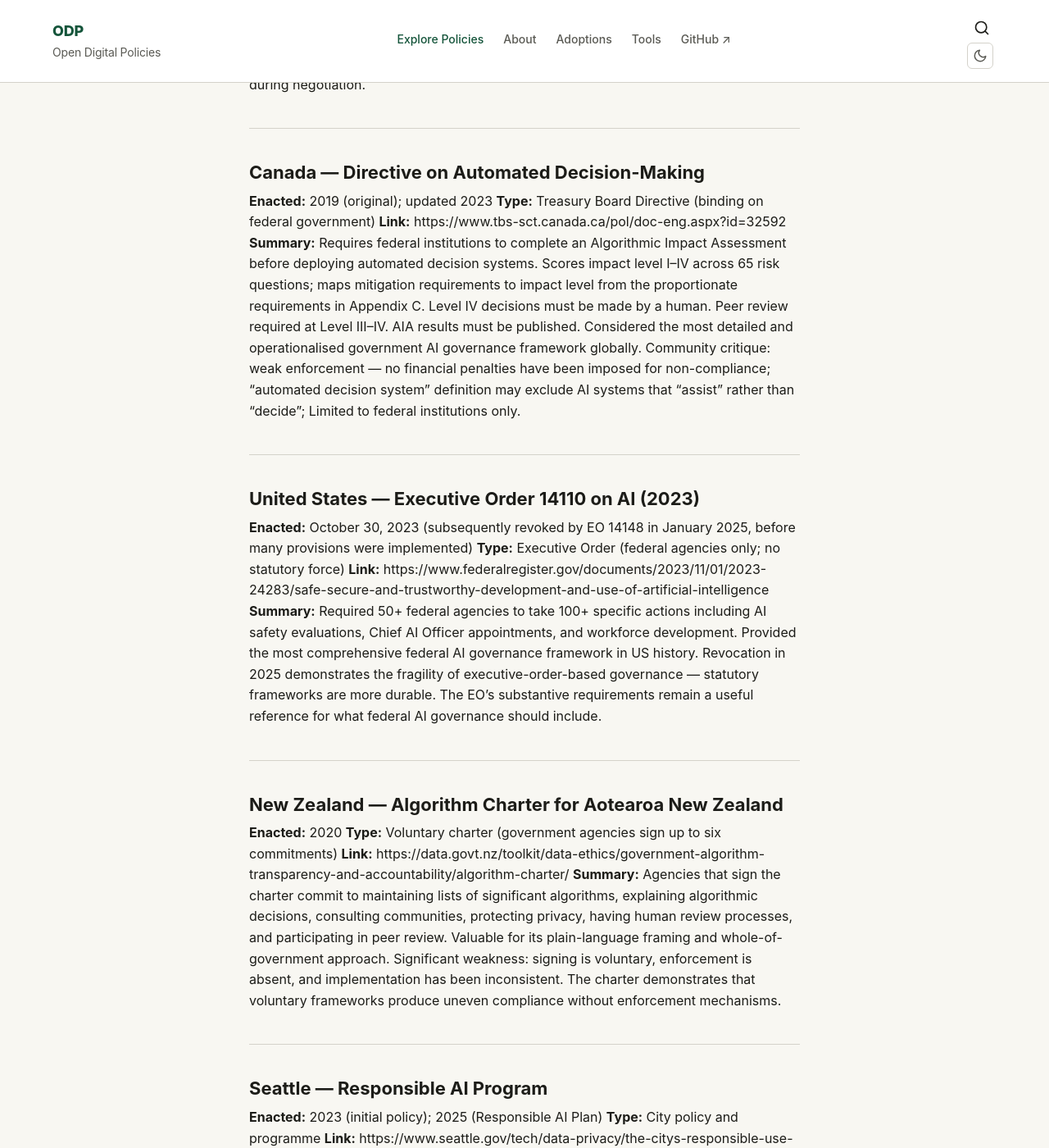
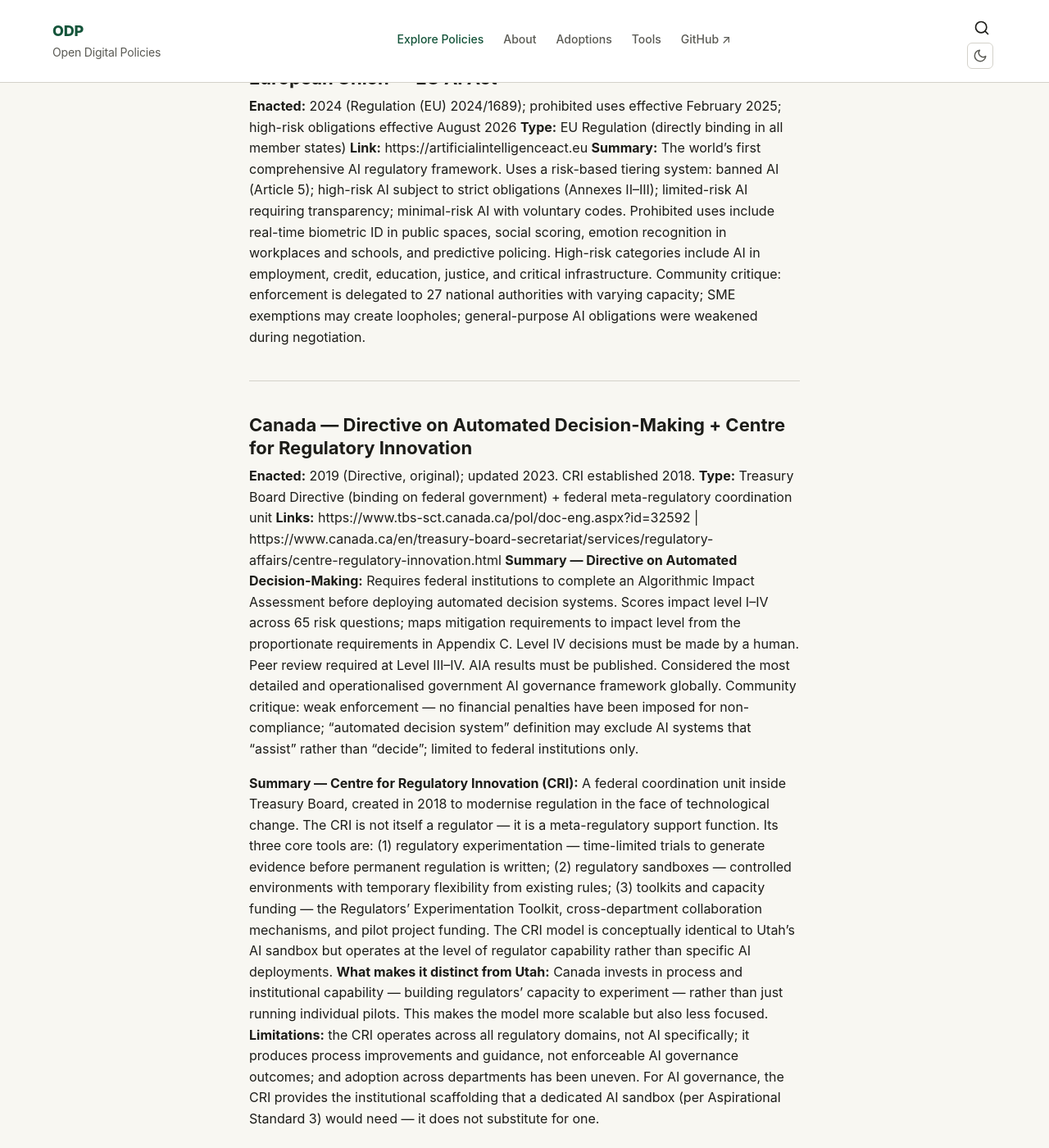
Before and after one commit to mgifford/DigitalPolicies, a Jekyll site: the page built from _policies/ai-adoption/full-model.md, in a window 1280 px wide and 1400 px high, scrolled down 16390 px. Shown: the whole window at 82% size. Built offline with Jekyll 4.4.1, drawn with Linux system fonts in a browser that asks for light colours; some of the changed text lies outside the part shown.

Commit message:
Add Canada CRI as sandbox model; update Aspirational Standard 3 rationale
The Centre for Regulatory Innovation (CRI, Treasury Board, est. 2018) provides
the institutional capability infrastructure that complements Utah's deployment-
specific sandbox model. Updated real-world example to cover both the Directive
on Automated Decision-Making and CRI. Aspirational Standard 3 rationale now
positions Utah (operational specificity) + CRI (scalable capability) as the
full architecture a mature AI governance sandbox needs.

Co-Authored-By: Claude Sonnet 4.6 <noreply@anthropic.com>

```diff
--- a/_policies/ai-adoption/full-model.md
+++ b/_policies/ai-adoption/full-model.md
@@ -203,7 +203,7 @@ AI model training is among the most energy-intensive computing tasks. Inference
 > **Aspirational Standard 3: Regulatory Sandbox for Evidence-Based AI Governance**
 > Jurisdictions should consider establishing a time-limited regulatory sandbox — administered by the AI oversight body — that allows controlled real-world deployment of AI systems under temporary waivers of specified regulations, subject to mandatory oversight, reporting, and safety constraints. The sandbox must: (a) assign liability and insurance obligations before deployment, not after; (b) restrict participation to specific use cases and workflows, not to AI as a category; (c) require systematic data collection on failures, successes, and unintended effects; (d) feed findings into the AIA methodology, prohibited-uses list, and impact level classification on a defined schedule; and (e) publish all findings publicly within 12 months of each sandbox cycle. Participation in the sandbox must not be used to obtain permanent exemptions from the standards in this policy; all sandbox participants are subject to full policy requirements upon expiry of the sandbox period.
 
-*Rationale: Utah's Artificial Intelligence Policy Act (2024) and Office of AI Policy established the most operationally detailed government AI sandbox to date, demonstrating that evidence-based rulemaking — writing rules from observed deployment data rather than hypothetical risk — is feasible. The core pattern (controlled testing → regulatory flexibility → mandatory data collection → permanent rulemaking) is directly transferable to public sector AI governance. Key design principles: liability must be assigned upfront; waivers must be use-case specific, not categorical; findings must be public; and the sandbox produces governance improvements, not permanent exemptions.*
+*Rationale: Two existing models demonstrate that evidence-based rulemaking is institutionally feasible. Utah's Artificial Intelligence Policy Act (2024) provides the most operationally specific AI sandbox to date — use-case waivers, upfront liability assignment, mandatory data collection, feedback into permanent rulemaking. Canada's Centre for Regulatory Innovation (CRI, est. 2018) provides a complementary meta-regulatory model: rather than running individual AI pilots, it builds regulators' institutional capacity to experiment across domains, with a Regulators' Experimentation Toolkit and cross-department collaboration mechanisms. Together they illustrate the full architecture: Utah shows what a specific AI sandbox looks like in practice; Canada shows what the supporting institutional infrastructure looks like. The CRI model is more scalable but less focused; the Utah model is more targeted but requires bespoke agreements for each deployment. A mature AI governance sandbox would benefit from both — dedicated AI scope (Utah) combined with shared capability infrastructure (CRI). Key design principles: liability assigned upfront; waivers use-case specific, not categorical; findings public; sandbox produces governance improvements, not permanent exemptions.*
 
 ---
 
@@ -226,6 +226,7 @@ AI model training is among the most energy-intensive computing tasks. Inference
 | NIST AI RMF | NIST | 1.0 (2023) | AI risk management framework — useful for AIA methodology |
 | Utah Artificial Intelligence Policy Act | Utah Legislature | 2024 (SB 149) | Regulatory sandbox model; evidence-based rulemaking; upfront liability assignment |
 | CHT AI Doc & Liability Framework | Center for Humane Technology | 2024 | Duty of care principles; AI Data Sheet concept; products liability approach for AI |
+| Centre for Regulatory Innovation (CRI) | Treasury Board of Canada Secretariat | Est. 2018 | Meta-regulatory support unit; Regulators' Experimentation Toolkit; sandbox capability infrastructure |
 
 ---
 
@@ -320,11 +321,13 @@ AI model training is among the most energy-intensive computing tasks. Inference
 
 ---
 
-### Canada — Directive on Automated Decision-Making
-**Enacted:** 2019 (original); updated 2023
-**Type:** Treasury Board Directive (binding on federal government)
-**Link:** https://www.tbs-sct.canada.ca/pol/doc-eng.aspx?id=32592
-**Summary:** Requires federal institutions to complete an Algorithmic Impact Assessment before deploying automated decision systems. Scores impact level I–IV across 65 risk questions; maps mitigation requirements to impact level from the proportionate requirements in Appendix C. Level IV decisions must be made by a human. Peer review required at Level III–IV. AIA results must be published. Considered the most detailed and operationalised government AI governance framework globally. Community critique: weak enforcement — no financial penalties have been imposed for non-compliance; "automated decision system" definition may exclude AI systems that "assist" rather than "decide"; Limited to federal institutions only.
+### Canada — Directive on Automated Decision-Making + Centre for Regulatory Innovation
+**Enacted:** 2019 (Directive, original); updated 2023. CRI established 2018.
+**Type:** Treasury Board Directive (binding on federal government) + federal meta-regulatory coordination unit
+**Links:** https://www.tbs-sct.canada.ca/pol/doc-eng.aspx?id=32592 | https://www.canada.ca/en/treasury-board-secretariat/services/regulatory-affairs/centre-regulatory-innovation.html
+**Summary — Directive on Automated Decision-Making:** Requires federal institutions to complete an Algorithmic Impact Assessment before deploying automated decision systems. Scores impact level I–IV across 65 risk questions; maps mitigation requirements to impact level from the proportionate requirements in Appendix C. Level IV decisions must be made by a human. Peer review required at Level III–IV. AIA results must be published. Considered the most detailed and operationalised government AI governance framework globally. Community critique: weak enforcement — no financial penalties have been imposed for non-compliance; "automated decision system" definition may exclude AI systems that "assist" rather than "decide"; limited to federal institutions only.
+
+**Summary — Centre for Regulatory Innovation (CRI):** A federal coordination unit inside Treasury Board, created in 2018 to modernise regulation in the face of technological change. The CRI is not itself a regulator — it is a meta-regulatory support function. Its three core tools are: (1) regulatory experimentation — time-limited trials to generate evidence before permanent regulation is written; (2) regulatory sandboxes — controlled environments with temporary flexibility from existing rules; (3) toolkits and capacity funding — the Regulators' Experimentation Toolkit, cross-department collaboration mechanisms, and pilot project funding. The CRI model is conceptually identical to Utah's AI sandbox but operates at the level of regulator capability rather than specific AI deployments. **What makes it distinct from Utah:** Canada invests in process and institutional capability — building regulators' capacity to experiment — rather than just running individual pilots. This makes the model more scalable but also less focused. **Limitations:** the CRI operates across all regulatory domains, not AI specifically; it produces process improvements and guidance, not enforceable AI governance outcomes; and adoption across departments has been uneven. For AI governance, the CRI provides the institutional scaffolding that a dedicated AI sandbox (per Aspirational Standard 3) would need — it does not substitute for one.
 
 ---
 
@@ -422,6 +425,7 @@ All substantive changes go through a minimum 14-day public comment period before
 | Version | Date | Summary of changes |
 |---|---|---|
 | 0.1 | 2026-04-04 | Initial draft — four pillars, real-world examples from EU, Canada, US, New Zealand, Seattle |
+| 0.3 | 2026-04-13 | Add Canada CRI as real-world example alongside Directive on Automated Decision-Making; update Aspirational Standard 3 rationale to position Utah + CRI as complementary sandbox models; add CRI to Standards Cross-Reference |
 | 0.2 | 2026-04-13 | CHT review: added Standard 1(g) (AI impersonation prohibition), Standard 2(f) (generative AI pre-deployment testing), Standard 3(e) (AI identity disclosure in conversational contexts), Standard 4(f) (international procurement restriction), Standard 5(h) (structured vendor risk disclosure), Procurement Clause D (worker consultation), Small Jurisdiction Proportionality Clause, Aspirational Standards 3–4 (regulatory sandbox; international coordination); added Utah sandbox and CHT as real-world examples and Standards Cross-Reference entries; updated Gaps section to reflect partial gap closures and add three new documented gaps (agentic AI in AIA, worker impact in AIA scoring, vendor disclosure standardisation timeline) |
 
 ---
```
